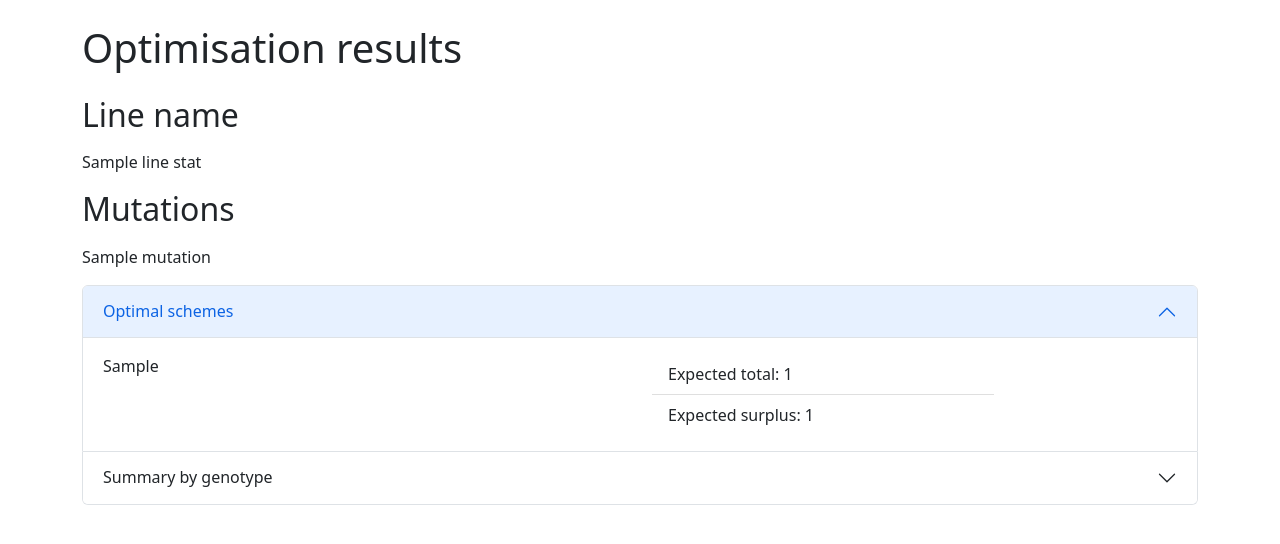
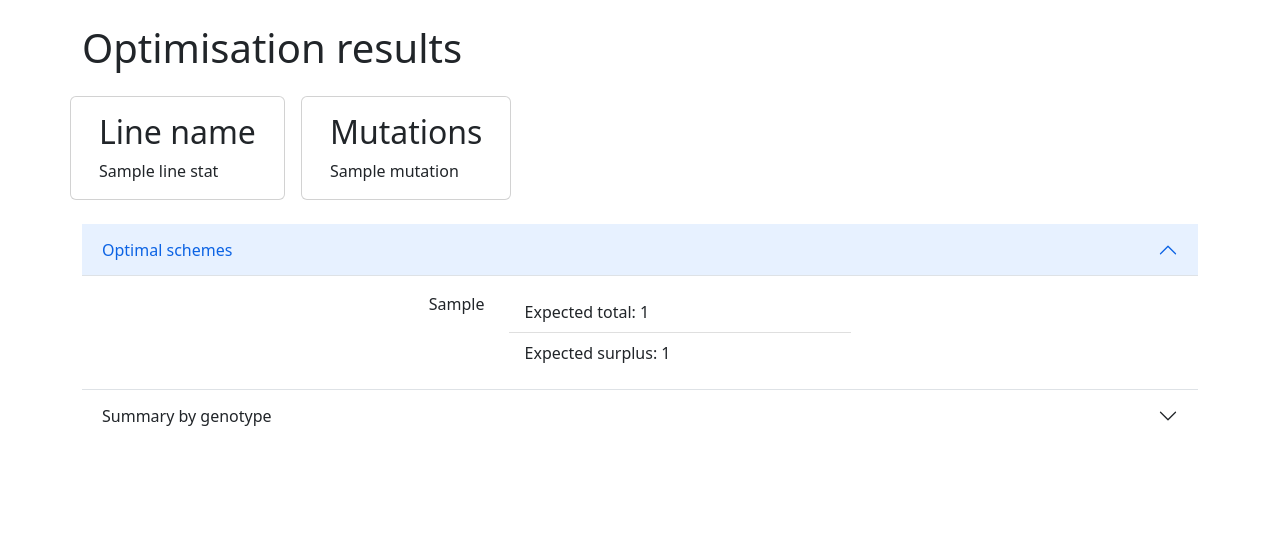
Before and after one commit to neuroinformatics-unit/OSCaR-web-app, a Django app: template oscar_web_app/templates/optimiser/result.html in a window 1280 px wide. Shown: the part 56-600 px from the top of the page. Run offline with Django 5.2, Linux system fonts and the light colour scheme; the template is opened without the code that fills it: most values are stand-ins (such as "Sample title", 1, 10 or a date in 2020); parts of the project's set-up code (start-up, migrations or seed data) failed here and were passed over; some libraries are stand-ins or nearby versions.

Commit message:
improve spacing and styling of accordion

```diff
--- a/oscar_web_app/templates/optimiser/result.html
+++ b/oscar_web_app/templates/optimiser/result.html
@@ -3,11 +3,21 @@
 {% block title %}Calculate schemes{% endblock title %}
 {% block content %}
   <h1 class="my-4">Optimisation results</h1>
-  <h2 class="mb-3">Line name</h2>
-  <p>{{ line_stats.line_name }}</p>
-  <h2 class="mb-3">Mutations</h2>
-  <p>{{ line_stats.mutations | join:", " }}</p>
-  <div class="accordion">
+  <div class="row justify-content-start gap-3 mb-4">
+    <div class="col-auto card">
+      <div class="card-body">
+        <h2 class="card-title">Line name</h2>
+        <p class="card-text">{{ line_stats.line_name }}</p>
+      </div>
+    </div>
+    <div class="col-auto card">
+      <div class="card-body">
+        <h2 class="card-title">Mutations</h2>
+        <p class="card-text">{{ line_stats.mutations | join:", " }}</p>
+      </div>
+    </div>
+  </div>
+  <div class="accordion accordion-flush">
     <div class="accordion-item">
       <h2 class="accordion-header" id="optimal-schemes-heading">
         <button class="accordion-button"
@@ -20,8 +30,8 @@
       <div id="optimal-schemes-collapse"
            class="accordion-collapse collapse show"
            aria-labelledby="optimal-schemes-heading">
-        <div class="accordion-body row">
-          <div class="col-md-6">{{ scheme_table | safe }}</div>
+        <div class="accordion-body row justify-content-center">
+          <div class="col-auto">{{ scheme_table | safe }}</div>
           <div class="col-md-4">
             <ul class="list-group list-group-flush">
               <li class="list-group-item">Expected total: {{ total_n }}</li>
@@ -43,7 +53,9 @@
       <div id="genotype-summary-collapse"
            class="accordion-collapse collapse"
            aria-labelledby="genotype-summary-heading">
-        <div class="accordion-body">{{ surplus_genotype_table | safe }}</div>
+        <div class="accordion-body row justify-content-center">
+          <div class="col-md-8">{{ surplus_genotype_table | safe }}</div>
+        </div>
       </div>
     </div>
   </div>
```
